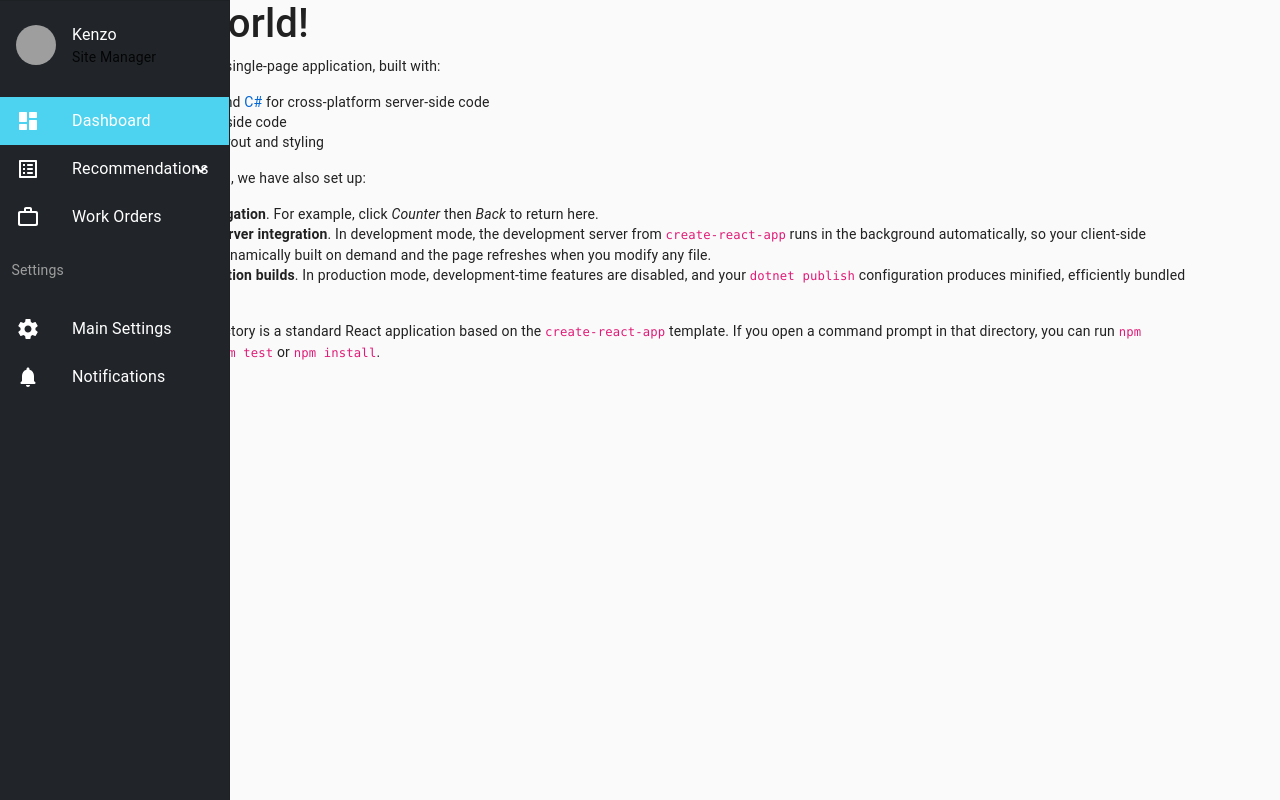
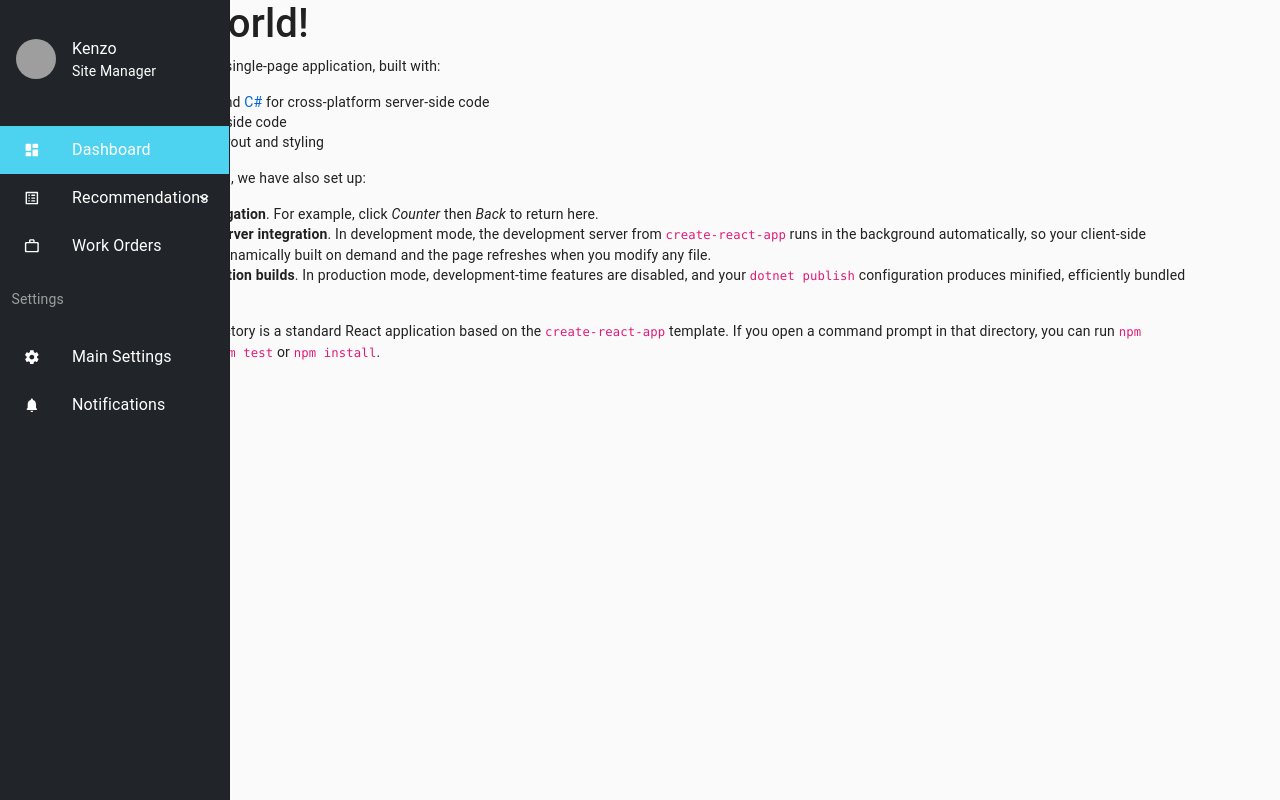
Before and after one commit to HussainWitwit/SOEN490, a React (Create React App) app in the folder RecommendationEngine/RecommendationEngine/FrontEnd/: page / in a window 1280 px wide. Built offline with nearby package versions, Linux system fonts and the light colour scheme; grey boxes are pictures that could not be loaded.

Commit message:
RE-16 - Refactored SideMenu Component
fixed alignment and styling

```diff
--- a/RecommendationEngine/RecommendationEngine/FrontEnd/src/components/SideMenu/SideMenu.css
+++ b/RecommendationEngine/RecommendationEngine/FrontEnd/src/components/SideMenu/SideMenu.css
@@ -19,7 +19,7 @@
 }
 
 .nested {
-    padding-left: 8;
+    padding-left: 30% !important;
     color: #fff;
     background-color: #212529;
 }
@@ -28,10 +28,14 @@
     color: #fff;
     font-size: 100%;
 }
-
+.icon-container{
+    padding-left: 3%;
+    color: #fff;
+}
 .icon {
     color: #fff;
-    font-size: 15;
+    font-size: 130% !important;
+    padding-left: 3%;
 }
 
 .settings {
@@ -42,7 +46,7 @@
 
 .inline {
     display: inline;
-    color: #fff
+    color: #fff !important;
 }
 
 .hide {
@@ -53,3 +57,8 @@
     width: 18%;
     background-color: #212529;
 }
+
+.top-header{
+    padding-bottom: 10% !important;
+    padding-top: 10% !important;
+}
--- a/RecommendationEngine/RecommendationEngine/FrontEnd/src/components/SideMenu/SideMenu.js
+++ b/RecommendationEngine/RecommendationEngine/FrontEnd/src/components/SideMenu/SideMenu.js
@@ -36,10 +36,8 @@ export default function SideMenu () {
                 variant="permanent"
                 className="drawer"
                 classes={{ paper: "drawer-paper" }}>
-
-                <Divider />
-                <List className="outer">
-                    <ListItem alignItems="flex-start" style={{ backgroundColor: "#212529" }}>
+                <List>
+                    <ListItem alignItems="flex-start" className="top-header">
                         <ListItemAvatar>
                             <Avatar alt="Kenzo" src="../assets/images/avatar1.jpeg" />
                         </ListItemAvatar>
@@ -70,7 +68,7 @@ export default function SideMenu () {
                         onClick={(event) => handleClickedItem(event, 0)}
                         className="outer"
                     >
-                        <ListItemIcon className="icon">
+                        <ListItemIcon className="icon-container">
                             <DashboardRoundedIcon className="icon" />
                         </ListItemIcon>
                         <ListItemText primary="Dashboard" className="mainTitles" />
@@ -82,11 +80,11 @@ export default function SideMenu () {
                         onClick={(event) => handleClick(event, 1)}
                         selected={selectedItemIndex === 1}>
 
-                        <ListItemIcon className="icon">
+                        <ListItemIcon className="icon-container">
                             <ListAltRoundedIcon className="icon" />
                         </ListItemIcon>
                         <ListItemText primary="Recommendations" className="mainTitles" />
-                        {openNested ? <ExpandLess className="icon" /> : <ExpandMore className="icon" />}
+                        {openNested ? <ExpandLess className="icon-container" /> : <ExpandMore className="icon-container" />}
                     </ListItem>
 
                     <Collapse in={openNested} timeout="auto" unmountOnExit>
@@ -99,7 +97,7 @@ export default function SideMenu () {
                                 selected={selectedItemIndex === 2}
                                 style={{ color: (isSelected && selectedItemIndex === 2) ? '#4DD3EF' : 'white' }}
                             >
-                                <ListItemIcon className="icon">
+                                <ListItemIcon className="icon-container">
                                     <BuildRoundedIcon
                                         className="icon"
                                         style={{ color: (isSelected && selectedItemIndex === 2) ? '#4DD3EF' : 'white' }} />
@@ -113,7 +111,7 @@ export default function SideMenu () {
                                 onClick={(event) => handleClickedItem(event, 3)}
                                 selected={selectedItemIndex === 3}
                                 style={{ color: (isSelected && selectedItemIndex === 3) ? '#4DD3EF' : 'white' }}>
-                                <ListItemIcon className="icon">
+                                <ListItemIcon className="icon-container">
                                     <CheckCircleOutlineRoundedIcon
                                         className="icon"
                                         style={{ color: (isSelected && selectedItemIndex === 3) ? '#4DD3EF' : 'white' }} />
@@ -127,7 +125,7 @@ export default function SideMenu () {
                                 onClick={(event) => handleClickedItem(event, 4)}
                                 selected={selectedItemIndex === 4}
                                 style={{ color: (isSelected && selectedItemIndex === 4) ? '#4DD3EF' : 'white' }}>
-                                <ListItemIcon className="icon">
+                                <ListItemIcon className="icon-container">
                                     <TuneRoundedIcon
                                         className="icon"
                                         style={{ color: (isSelected && selectedItemIndex === 4) ? '#4DD3EF' : 'white' }} />
@@ -141,7 +139,7 @@ export default function SideMenu () {
                                 onClick={(event) => handleClickedItem(event, 5)}
                                 selected={selectedItemIndex === 5}
                                 style={{ color: (isSelected && selectedItemIndex === 5) ? '#4DD3EF' : 'white' }}>
-                                <ListItemIcon className="icon">
+                                <ListItemIcon className="icon-container">
                                     <EventRoundedIcon
                                         style={{ color: (isSelected && selectedItemIndex === 5) ? '#4DD3EF' : 'white' }}
                                         className="icon" />
@@ -158,7 +156,7 @@ export default function SideMenu () {
                         selected={selectedItemIndex === 6}
                         onClick={(event) => handleClickedItem(event, 6)}
                         style={{ backgroundColor: (isSelected && selectedItemIndex === 6) ? '#4DD3EF' : '#212529' }}>
-                        <ListItemIcon className="icon">
+                        <ListItemIcon className="icon-container">
                             <WorkOutlineRoundedIcon className="icon" />
                         </ListItemIcon>
                         <ListItemText primary="Work Orders" className="mainTitles" />
@@ -177,7 +175,7 @@ export default function SideMenu () {
                         selected={selectedItemIndex === 7}
                         onClick={(event) => handleClickedItem(event, 7)}
                         style={{ backgroundColor: (isSelected && selectedItemIndex === 7) ? '#4DD3EF' : '#212529' }}>
-                        <ListItemIcon className="icon">
+                        <ListItemIcon className="icon-container">
                             <SettingsRoundedIcon className="icon" />
                         </ListItemIcon>
                         <ListItemText primary="Main Settings" className="mainTitles" />
@@ -188,7 +186,7 @@ export default function SideMenu () {
                         selected={selectedItemIndex === 8}
                         onClick={(event) => handleClickedItem(event, 8)}
                         style={{ backgroundColor: (isSelected && selectedItemIndex === 8) ? '#4DD3EF' : '#212529' }}>
-                        <ListItemIcon className="icon">
+                        <ListItemIcon className="icon-container">
                             <NotificationsRoundedIcon className="icon" />
                         </ListItemIcon>
                         <ListItemText primary="Notifications" className="mainTitles" />
```
